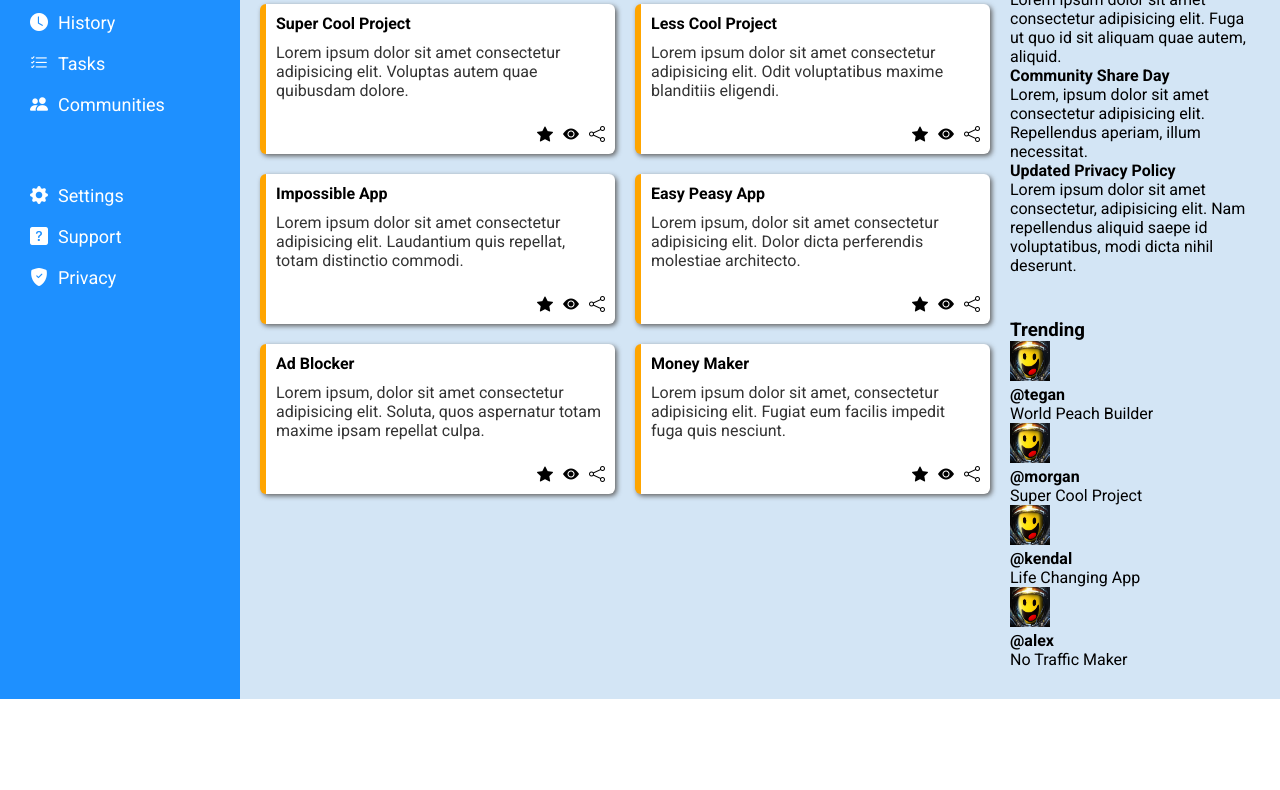
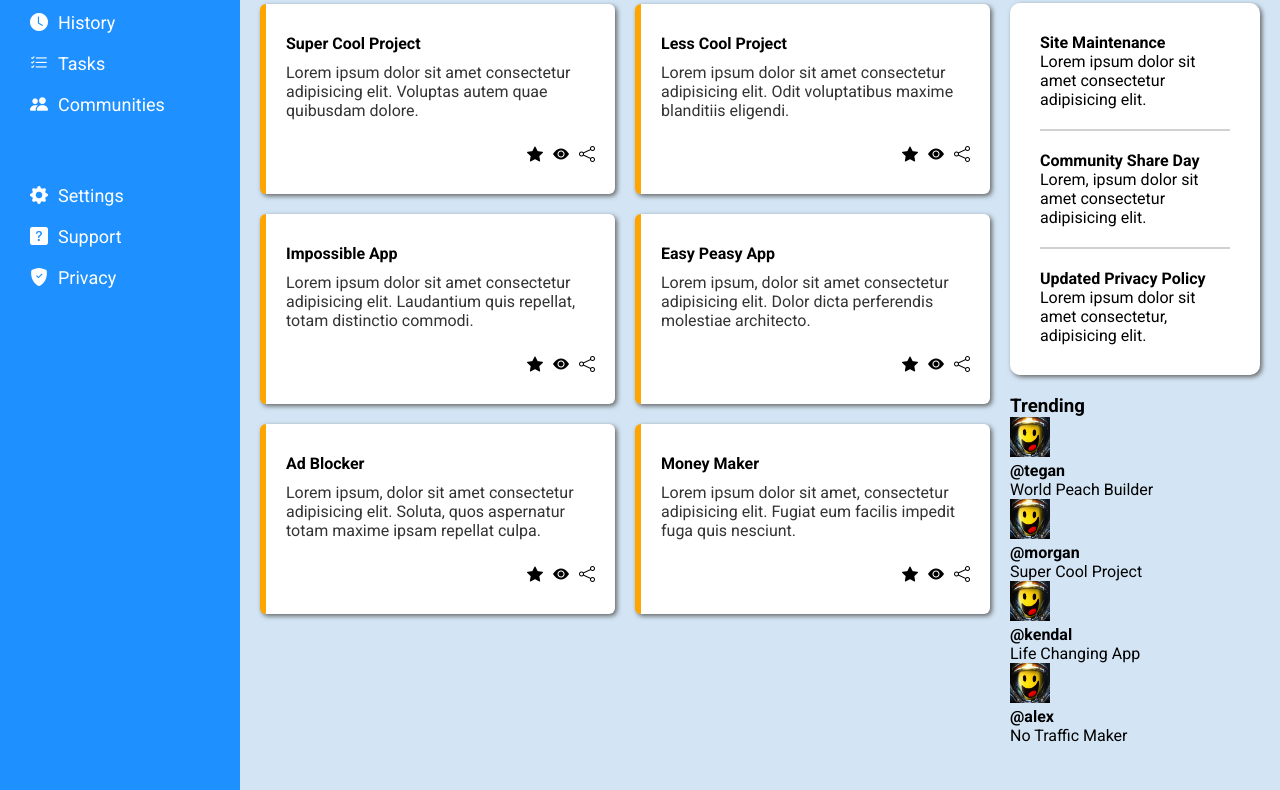
Before and after one commit to SinaBayati/admin-dashboard, a plain HTML site: page index.html in a window 1280 px wide. Shown: the part 231-1021 px from the top of the page. Before the commit the page ends 930 px from the top, so only its background shows below. Drawn offline with nearby package versions, Linux system fonts and the light colour scheme.

Commit message:
Finish announcement section of main

```diff
--- a/css/styles.css
+++ b/css/styles.css
@@ -1,6 +1,10 @@
 *,*::before,*::after{
   margin: 0;
   padding: 0;
+}
+
+:root{
+  --main-shadow: 2px 2px 5px #636363;
 }
 
 body{
@@ -160,20 +164,20 @@ ul{
 
 .main .projects .wrapper{
   display: grid;
-  grid-template-columns: repeat(auto-fit,minmax(250px,1fr));
+  grid-template-columns: repeat(auto-fit,minmax(300px,1fr));
   gap: 20px;
   padding-top: 20px;
 }
 
 .main .projects .card{
   background-color: #ffffff;
-  padding: 10px;
+  padding: 30px 20px;
   border-left: 6px solid orange;
   border-radius: 6px;
   display: flex;
   flex-direction: column;
   gap: 10px;
-  box-shadow: 2px 2px 5px #636363;
+  box-shadow: var(--main-shadow);
 }
 
 .main .projects .card p{
@@ -193,6 +197,27 @@ ul{
   grid-row: 1 / 2;
 }
 
+.main .announcements h3{
+  margin-bottom: 30px;
+  font-size: 20px;
+}
+
+.main .announcements .wrapper{
+  display: grid;
+  background-color: #ffffff;
+  border-radius: 10px;
+  padding: 30px;
+  display: flex;
+  flex-direction: column;
+  gap: 20px;
+  box-shadow: var(--main-shadow);
+}
+
+.announcements .post:not(:nth-last-child(1)){
+  padding-bottom: 20px;
+  border-bottom: 2px solid rgb(209, 209, 209);
+}
+
 .main .trending{
   grid-column: 2 / 3;
   grid-row: 2 / 3;
--- a/index.html
+++ b/index.html
@@ -170,19 +170,20 @@
 
       <div class="announcements">
         <h3>Announcement</h3>
+        <div class="wrapper">
           <div class="post">
             <h4>Site Maintenance</h4>
-          <p>Lorem ipsum dolor sit amet consectetur adipisicing elit. Fuga ut quo id sit aliquam quae autem, aliquid.
+            <p>Lorem ipsum dolor sit amet consectetur adipisicing elit.
             </p>
           </div>
           <div class="post">
             <h4>Community Share Day</h4>
-          <p>Lorem, ipsum dolor sit amet consectetur adipisicing elit. Repellendus aperiam, illum necessitat.</p>
+            <p>Lorem, ipsum dolor sit amet consectetur adipisicing elit.</p>
           </div>
           <div class="post">
             <h4>Updated Privacy Policy</h4>
-          <p>Lorem ipsum dolor sit amet consectetur, adipisicing elit. Nam repellendus aliquid saepe id voluptatibus,
-            modi dicta nihil deserunt.</p>
+            <p>Lorem ipsum dolor sit amet consectetur, adipisicing elit.</p>
+          </div>
         </div>
       </div>
 
```
Lines whose indentation alone changed are shown as unchanged.
